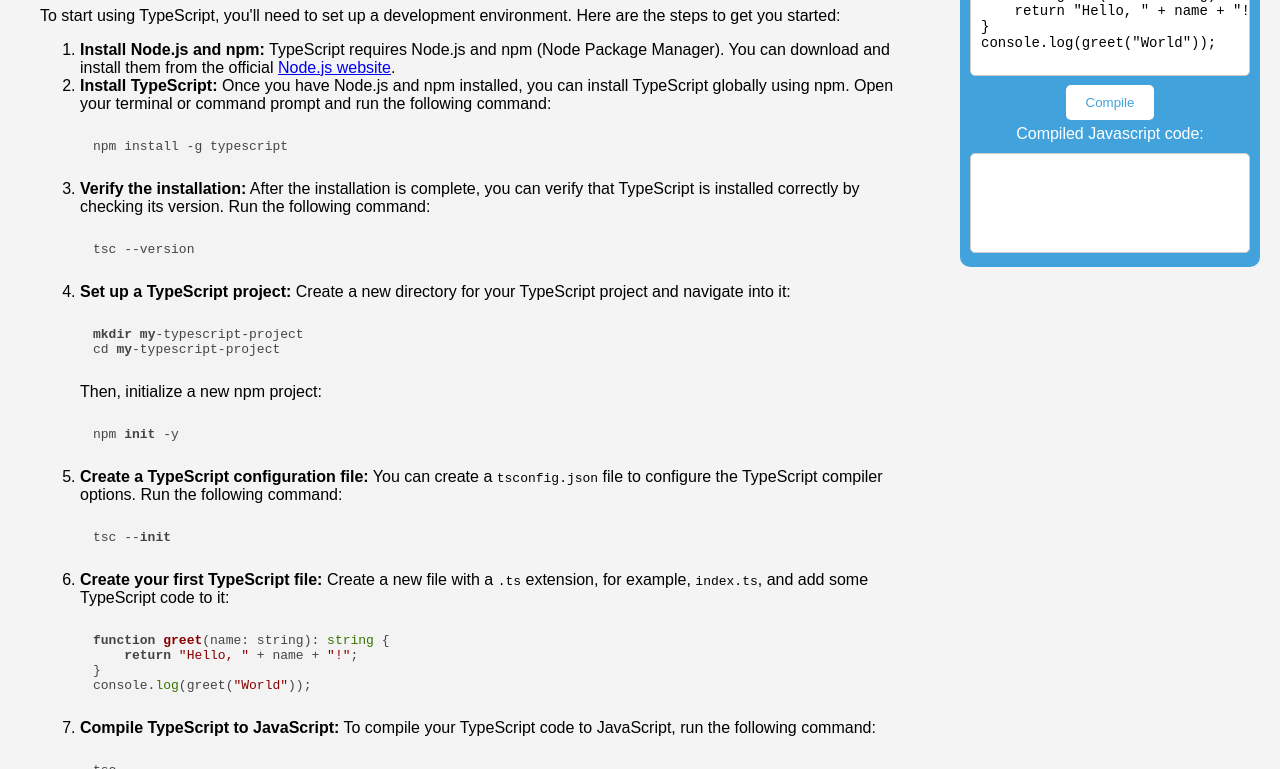
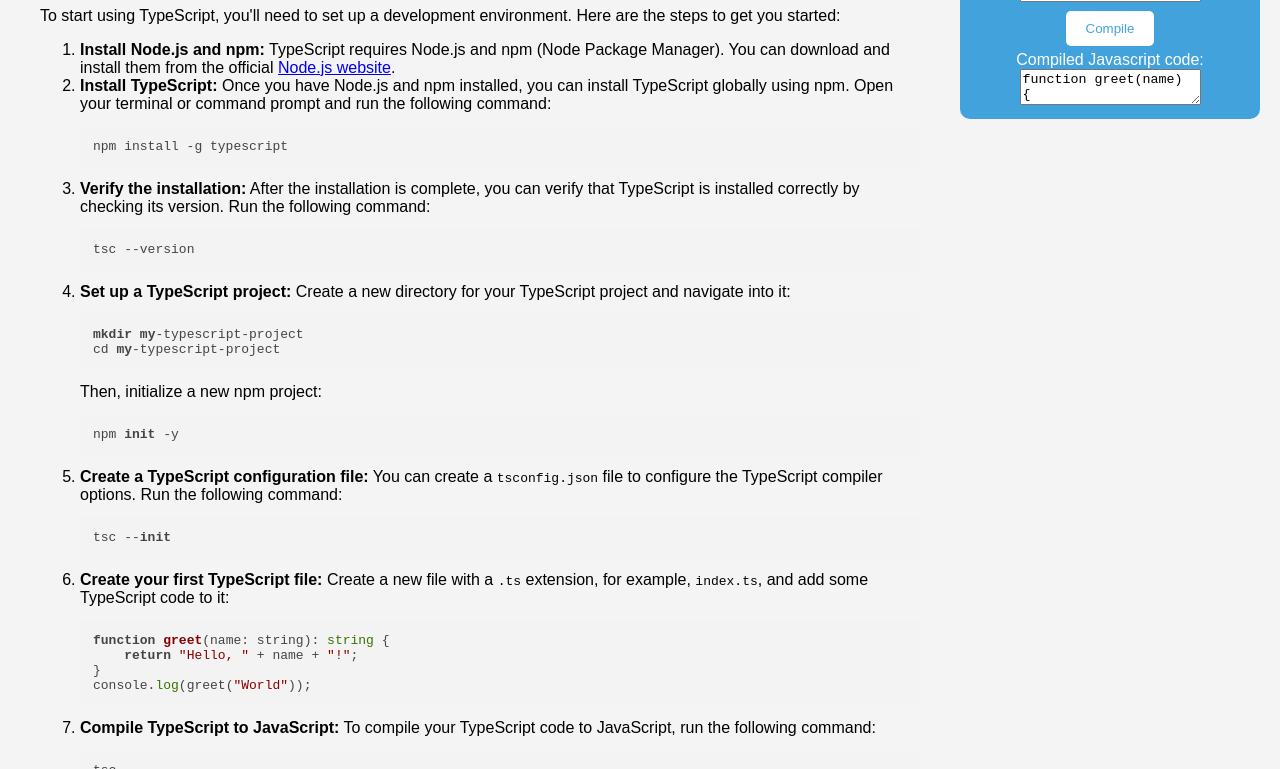
Before and after one commit to juanCoder64/WedDesign_Fall2025_Project, a website with bundled scripts: page Pages/getting_started/getting_started.html in a window 1280 px wide. Shown: the part 331-1100 px from the top of the page. Built offline with nearby package versions, Linux system fonts and the light colour scheme.

Commit message:
last commit had some errors

```diff
--- a/src/getting_started.ts
+++ b/src/getting_started.ts
@@ -7,3 +7,20 @@
 const codeInput = document.getElementById("codeInput") as HTMLTextAreaElement | null;
 const runBtn = document.getElementById("runBtn") as HTMLButtonElement | null;
 const codeOutput = document.getElementById("codeOutput") as HTMLElement | null;
+function run(): void {
+    const code = codeInput?.value || "";
+    if(codeOutput) {
+        codeOutput.textContent = localTs.transpileModule(code, {
+            compilerOptions: { module: localTs.ModuleKind.ESNext, target: localTs.ScriptTarget.ES2015 },
+        }).outputText;
+    }
+}
+
+
+runBtn?.addEventListener("click", run);
+
+if (document.readyState === "loading") {
+    document.addEventListener("DOMContentLoaded", () => run());
+} else {
+    run();
+}
--- a/styles.css
+++ b/styles.css
@@ -102,20 +102,6 @@
     cursor: pointer;
     border: none;
 }
-.codeBlock{
-    margin-top: 10px;
-    width: 100%;
-    overflow-x: auto;
-    white-space: pre;
-    overflow-wrap: normal;
-    height: 100px;
-    border-radius: 5px;
-    border: 1px solid #ccc;
-    padding: 10px;
-    font-size: 14px;
-    resize: none;
-    box-sizing: border-box;
-}
 
 .layout {
     display: flex;
```
Also changed, not shown: Pages/generic_types/generic_types.html (+1 -1 lines).
